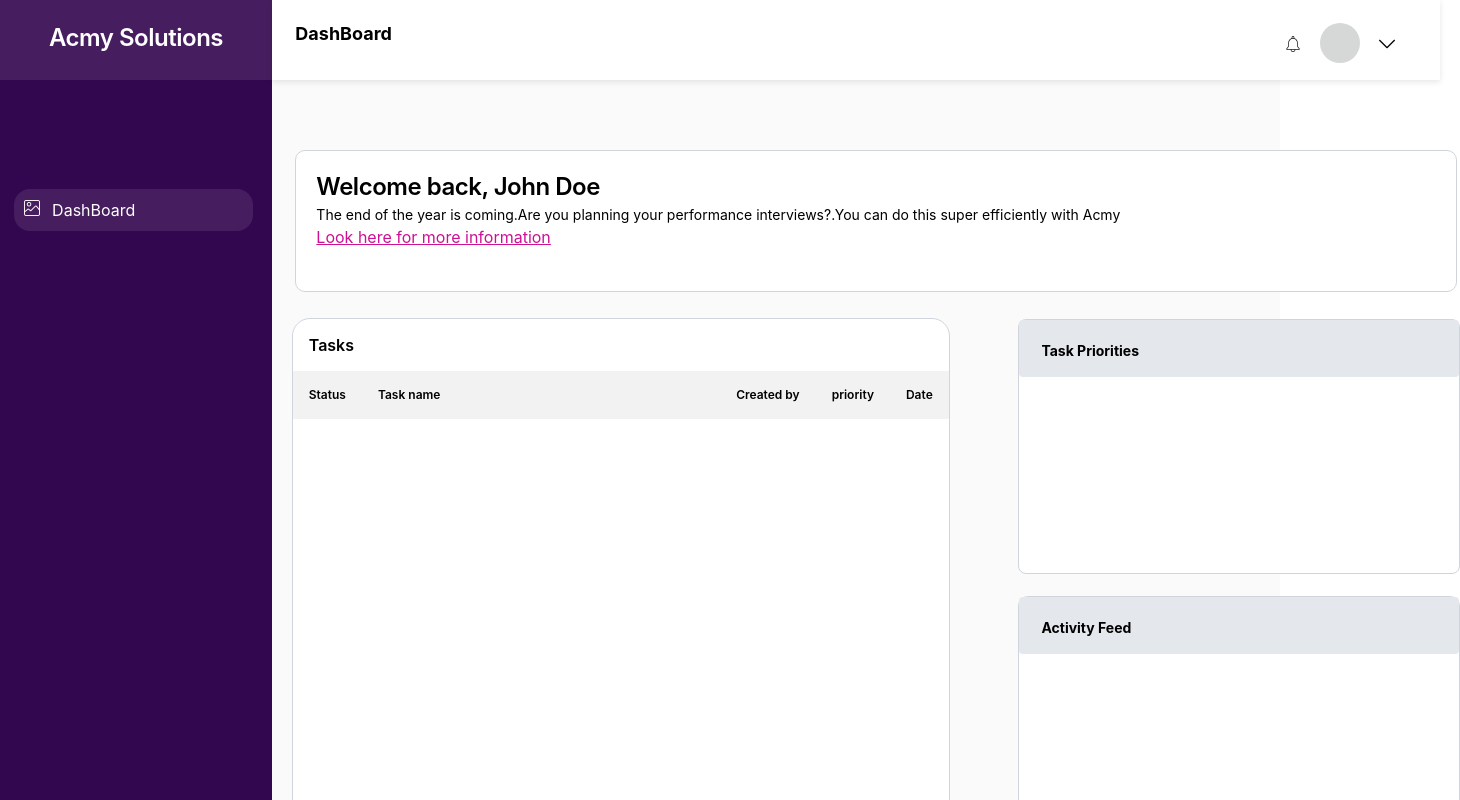
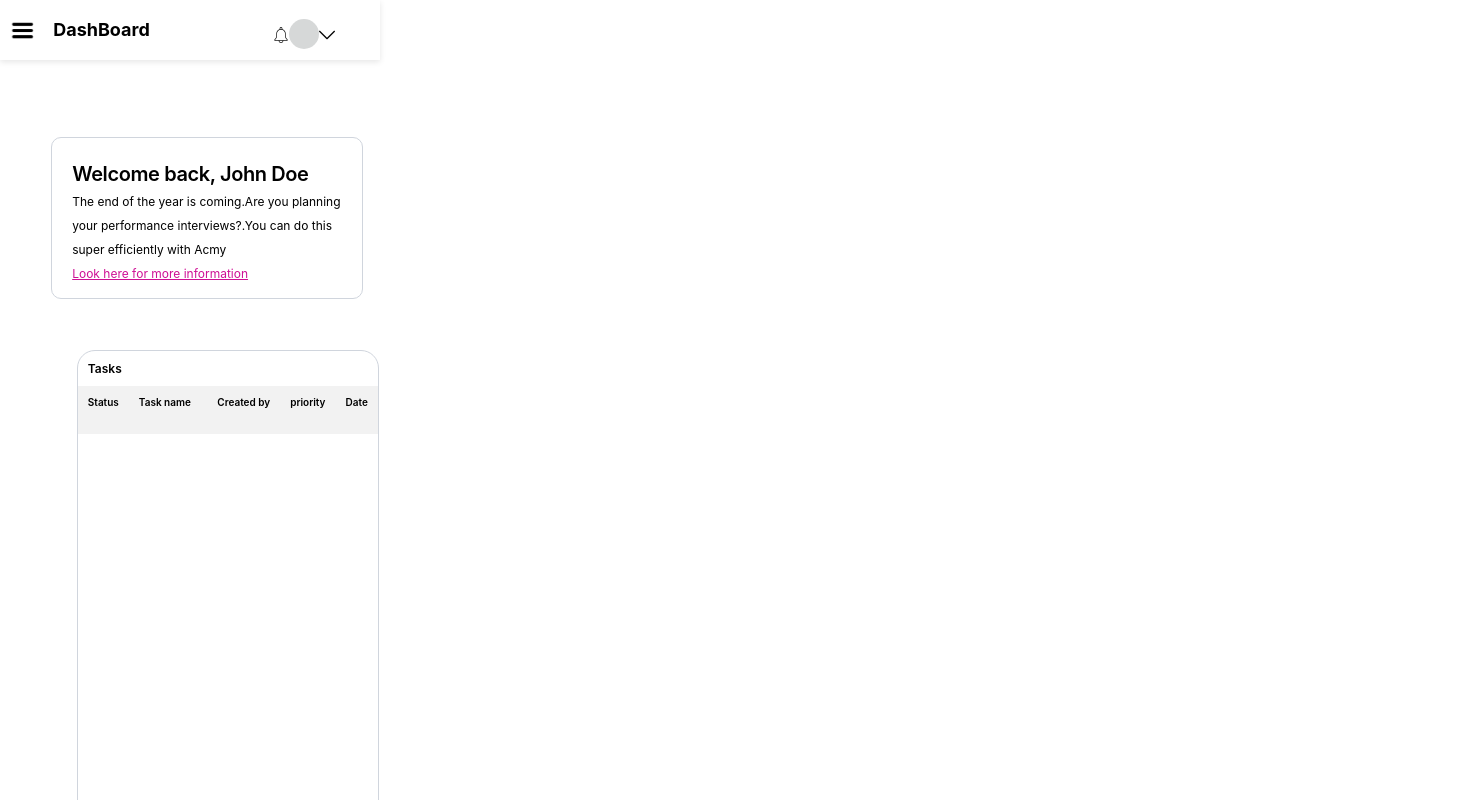
Before and after one commit to Nisidini/todo-dashboard-2024-Q2-Dahamni-Nisidini, a React (Vite) app: page / in a window 1280 px wide. Shown: the top 800 px of the page, 1460 px wide, since content can reach past the window. Built offline with nearby package versions, Linux system fonts and the light colour scheme.

Commit message:
Made the dashboard moblie responsive

```diff
--- a/components/activityFeedback/activityFeed.module.css
+++ b/components/activityFeedback/activityFeed.module.css
@@ -1,3 +1,37 @@
+/* changeed */
+.container{
+    width: 300px;
+height: 363px;
+top: 517px;
+left: 976px;
+gap: 0px;
+opacity: 100px;
+border: 1px solid  #D0D5DD;
+margin-left: 6%;
+margin-top: 5%;
+border-radius: 10px;
+background-color: white;
+
+}
+/* changeed */
+.header{
+    width: 300px;
+height: 50px;
+top: 517px;
+left: 976px;
+gap: 0px;
+opacity: 0px;
+background-color: #E4E7EC;
+border-radius: 4px;
+}
+/* changeed */
+.header  h1{
+    font-size: 12px;
+    padding: 5%;
+}
+
+
+@media only screen and (min-width: 1390px) and (max-width: 2000px) {
     .container{
         width: 440px;
     height: 363px;
@@ -28,3 +62,4 @@ border-radius: 4px;
         font-size: 14px;
         padding: 5%;
     }
+}
--- a/components/frame/frame.jsx
+++ b/components/frame/frame.jsx
@@ -14,4 +14,5 @@ function Frame(){
     );
 }
 
+
 export default Frame;
--- a/components/frame/frame.module.css
+++ b/components/frame/frame.module.css
@@ -1,3 +1,50 @@
+/* changed */
+
+.f{
+    margin-top: 6%;
+    width: 270px;
+height: 120px;
+
+
+gap: 0px;
+border-radius: 8px 0px 0px 0px;
+border: 1px 0px 0px 0px;
+opacity: 100%;
+background-color: white;
+border-radius: 10px;
+padding: 20px;
+margin-left: 4%;
+border: 1px solid  #D0D5DD;
+
+
+}
+/* changed */
+.f h1{
+
+font-family: Inter;
+font-size: 20px;
+font-weight: 600;
+line-height: 32px;
+letter-spacing: -0.02em;
+text-align: left;
+
+}
+/* changed */
+.f p{
+    font-family: Inter;
+font-size: 12px;
+font-weight: 400;
+line-height: 24px;
+text-align: left;
+
+}
+/* changed */
+.f a{
+    color: rgb(206, 16, 149);
+    font-size: 12px;
+}
+
+@media only screen and (min-width: 1390px) and (max-width: 2000px) {
     .f{
         margin-top: 6%;
         width: 1120px;
@@ -40,3 +87,4 @@ text-align: left;
     .f a{
         color: rgb(206, 16, 149);
     }
+}
--- a/components/navBar/navBar.module.css
+++ b/components/navBar/navBar.module.css
@@ -1,11 +1,11 @@
+
+/* changeed */
 .navBar{
     display: flex;
     width: 1100px;
     justify-content: space-between;
-   padding-left: 2%;
-   padding-top: 2%;
-
-
+   padding-left: 14%;
+   padding-top: 5%;
 
 
 
@@ -21,11 +21,51 @@ opacity: 0px;
 font-size: 18px;
 
 }
+/* changeed */
+.f{
+    width: 380px;
+    background-color: white;
+    height: 60px;
+    box-shadow: 0 2px 6px rgba(0, 0, 0, 0.1);
+
+    /* left: 272px; */
+
+}
+/* changeed */
+.profilePic{
+    width: 30px;
+    height: 30px;
+    background-color: rgba(183, 186, 186, 0.563);
+    border-radius: 50%;
+
+
+
+}
+/* changeed */
+.g{
+    display: flex;
+    width: 880px;
+
+
+
+}
+/* changeed */
+.g img{
+    margin-top: 50%;
+
+}
+
+@media only screen and (min-width: 1390px) and (max-width: 2000px) {
+    .navBar{
+
+       padding-left: 2%;
+       padding-top: 2%;
+    }
+
     .f{
         width: 1168px;
-    background-color: white;
         height: 80px;
-    box-shadow: 0 2px 6px rgba(0, 0, 0, 0.1);
+
 
         /* left: 272px; */
 
@@ -42,7 +82,7 @@ font-size: 18px;
     }
 
     .g{
-    display: flex;
+
         justify-content: space-between;
         width: 110px;
 
@@ -51,3 +91,4 @@ font-size: 18px;
     .g img{
         margin-top: 80%;
     }
+}
--- a/components/sideBar/sideBar.jsx
+++ b/components/sideBar/sideBar.jsx
@@ -1,20 +1,40 @@
-import s from "../sideBar/sideBar.module.css"
-import ImagePic from "../../src/assets/image.png"
+import React, { useState } from "react";
+import s from "../sideBar/sideBar.module.css";
+import imagePic from "../../src/assets/image.png";
+import menuIcon from "../../src/assets/burger-bar.png";
+import crossIcon from "../../src/assets/cross.png";
 
-function SideBar(){
-    return(
+const SideBar = () => {
+    const [sideBar, setSideBar] = useState(false);
+    const handleSideBar = () => {
+        setSideBar(!sideBar);
+    };
+    return (
         <>
-        <div className={s.sideBarSection}>
-            <div className={s.box}><h1 className={s.heading}>Acmy Solutions</h1></div>
-            <div className={s.box2}>
-                 <div className={s.y}>
-                    <div><img src={ImagePic}/></div>
-                    <div><p>DashBoard</p></div>
-                 </div>
-                 </div>
-        </div>
+            <div onClick={handleSideBar} className={s.heeader}>
+                {!sideBar ? (
+                    <img src={menuIcon} alt="menu icon" className={s.menuImg} />
+                ) : (
+                    <img src={crossIcon} alt="cross icon" className={s.crossIcon} />
+                )}
+            </div>
+            <div className={`${s.sideBarSection} ${sideBar ? s.active : ""}`}>
+                <div className={s.box}>
+                    <h1 className={s.heading}>Acmy Solutions</h1>
+                </div>
+                <div className={s.box2}>
+                    <div className={s.y}>
+                        <div>
+                            <img src={imagePic} alt="image" />
+                        </div>
+                        <div>
+                            <p>DashBoard</p>
+                        </div>
+                    </div>
+                </div>
+            </div>
         </>
     );
-}
+};
 
-export default SideBar
+export default SideBar;
--- a/components/sideBar/sideBar.module.css
+++ b/components/sideBar/sideBar.module.css
@@ -1,14 +1,45 @@
-.sideBarSection{
+.menuImg{
+    width: 25px;
+    margin-top: 18px;
+    margin-left: 10px;
+}
+
+.crossIcon{
+    width: 15px;
+    padding: 8px;
+    margin-top: 22px;
+    margin-left: 8px;
+}
+.sideBarSection {
     width: 272px;
-    height: 900px;
-    gap: 0px;
-    opacity: 0px;
+    height: 100vh; /* Full height */
+    position: fixed; /* Fix it to the side of the screen */
+    top: 0;
+    left: -272px; /* Hide it initially */
     background-color: #33074F;
+     /* Smooth transition */
+    z-index: 1000; /* Ensure it stays on top */
+}
 
+.sideBarSection.active {
+    left: 0; /* Slide in */
+}
 
+.heeader {
+    position: fixed; /* Fix the header */
+    top: 0;
+    left: 0;
+    z-index: 1001; /* Ensure it stays on top of the sidebar */
+}
 
+/* Adjust the box and its content visibility when the sidebar is active */
+.sideBarSection .box,
+.sideBarSection .box2 {
+    opacity: 1; /* Make them visible */
+    transition: opacity 0.3s ease-in-out;
+}
 
-}
+/* acmy soloution box */
 .box{
     width: 272px;
     height: 80px;
@@ -16,12 +47,11 @@
     opacity: 0px;
     background: #EBE6ED1A;
 
-
 }
 
 .box2{
 
-
+/* dashboard box */
 width: 80%;
 opacity: 0px;
 background: #EBE6ED1A;
@@ -58,3 +88,31 @@ padding: 8%;
 .y p{
     margin-left: 14%;
 }
+
+@media only screen and (min-width: 1390px) and (max-width: 2000px) {
+    /* main box */
+
+
+    .sideBarSection {
+        left: 0; /* Always visible on large screens */
+    }
+
+    .menuImg, .crossIcon {
+        display: none; /* Hide menu and cross icons */
+    }
+
+    .heeader {
+        display: none; /* Hide header section on large screens */
+    }
+    .sideBarSection{
+        width: 272px;
+        height: 900px;
+        gap: 0px;
+        opacity: 0px;
+        background-color: #33074F;
+        position: relative;
+
+
+    }
+
+}
--- a/components/taskContainer/taskContainer.module.css
+++ b/components/taskContainer/taskContainer.module.css
@@ -1,3 +1,67 @@
+/* changed */
+
+.f{
+    width: 300px;
+height: 500px;
+top: 248px;
+left: 296px;
+gap: 10px;
+opacity: 100%;
+background-color: white;
+opacity: 100%;
+
+margin-left: 6%;
+margin-top: 4%;
+border-radius: 18px;
+border: 1px solid  #D0D5DD;
+
+
+}
+
+/* changed */
+.inside{
+    width: 300px;
+height: 48px;
+top: 297px;
+left: 296px;
+gap: 0px;
+opacity: 0px;
+background: #F2F2F2;
+
+}
+/* changed */
+.f P{
+    padding: 10px;
+    font-family: Inter;
+    font-weight: 600;
+    font-size: 12px;
+}
+
+.h{
+    display: flex;
+    width: 100%;
+    justify-content: space-between;
+
+}
+
+.a{
+    display: flex;
+
+}
+/* changed */
+.a p{
+    font-size: 10px;
+}
+
+.b{
+    display: flex;
+}
+/* changed */
+.b p{
+    font-size: 10px;
+}
+
+@media only screen and (min-width: 1390px) and (max-width: 2000px) {
     .f{
         width: 656px;
     height: 632px;
@@ -56,3 +120,4 @@ background: #F2F2F2;
     .b p{
         font-size: 12px;
     }
+}
--- a/components/taskPriorities/taskPriorities.module.css
+++ b/components/taskPriorities/taskPriorities.module.css
@@ -1,3 +1,39 @@
+/* changeed */
+
+.container{
+    width: 300px;
+height: 300px;
+/* top: 248px;
+left: 976px; */
+gap: 0px;
+border: 1px solid  #D0D5DD;
+opacity: 100px;
+background-color: white;
+border-radius: 8px;
+margin-top: 6%;
+margin-left: 6%;
+
+}
+/* changeed */
+.header{
+    width: 300px;
+height: 50px;
+top: 248px;
+left: 976px;
+gap: 0px;
+opacity: 0px;
+background: #E4E7EC;
+border-radius: 4px;
+
+
+}
+/* changeed */
+.header  h1{
+    font-size: 12px;
+    padding: 5%;
+}
+
+@media only screen and (min-width: 1390px) and (max-width: 2000px) {
     .container{
         width: 440px;
     height: 253px;
@@ -30,3 +66,4 @@ border-radius: 4px;
         font-size: 14px;
         padding: 5%;
     }
+}
--- a/src/App.css
+++ b/src/App.css
@@ -1,3 +1,5 @@
+
+@media only screen and (min-width: 1390px) and (max-width: 2000px) {
     .dashboard{
         background-color: #FAFAFA;
         height: 100vh;
@@ -11,3 +13,6 @@
     .tasks{
         display: flex;
     }
+
+
+}
```
Also changed, not shown: src/assets/burger-bar.png (added), src/assets/cross.png (added), src/index.css (line endings or trailing spaces). Lines whose indentation alone changed are shown as unchanged.
